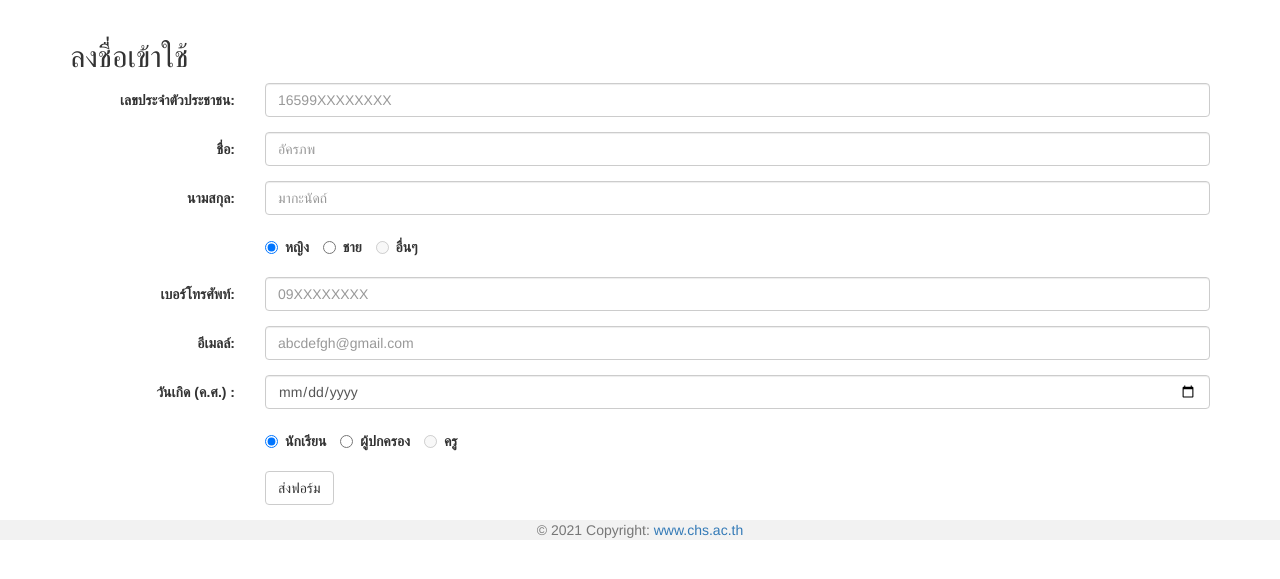
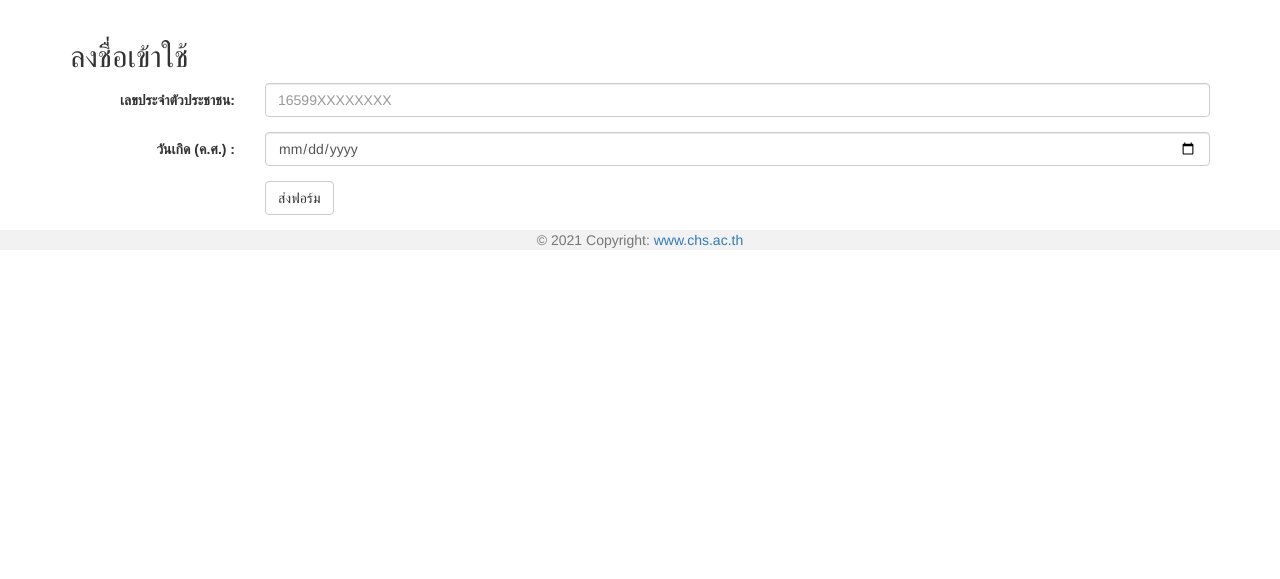
Before and after one commit to Rayss07/chs_reg, a Django app: page /login/ in a window 1280 px wide. Shown: the part 52-631 px from the top of the page. Run offline with Django 3.2, Linux system fonts and the light colour scheme; some libraries are stand-ins or nearby versions.

Commit message:
test workflow changed

```diff
--- a/templates/login.html
+++ b/templates/login.html
@@ -16,68 +16,11 @@
       </div>
 
       <div class="form-group">
-        <label class="control-label col-sm-2" for="name">ชื่อ:</label>
-        <div class="col-sm-10">
-          <input type="text" class="form-control" id="name" placeholder="อัครภพ" name="name">
-        </div>
-      </div>
-
-      <div class="form-group">
-        <label class="control-label col-sm-2" for="surname">นามสกุล:</label>
-        <div class="col-sm-10">
-          <input type="text" class="form-control" id="surname" placeholder="มากะนัดถ์" name="surname">
-        </div>
-      </div>
-
-      <div class="form-group">
-        <div class="col-sm-offset-2 col-sm-10 ">
-            <div class="radio-inline">
-                <label><input type="radio" value="หญิง" name="gender" checked>หญิง</label>
-              </div>
-              <div class="radio-inline">
-                <label><input type="radio" value="ชาย" name="gender">ชาย</label>
-              </div>
-              <div class="radio-inline disabled">
-                <label><input type="radio" value="อื่นๆ" name="gender" disabled>อื่นๆ</label>
-              </div>
-        </div>
-      </div>
-
-      <div class="form-group">
-        <label class="control-label col-sm-2" for="tel">เบอร์โทรศัพท์:</label>
-        <div class="col-sm-10">
-          <input type="text" class="form-control" id="tel" placeholder="09XXXXXXXX" name="tel">
-        </div>
-      </div>
-
-      <div class="form-group">
-        <label class="control-label col-sm-2" for="email">อีเมลล์:</label>
-        <div class="col-sm-10">
-          <input type="email" class="form-control" id="email" placeholder="abcdefgh@gmail.com" name="email">
-        </div>
-      </div>
-
-      <div class="form-group">
         <label class="control-label col-sm-2" for="birthdate">วันเกิด (ค.ศ.) :</label>
         <div class="col-sm-10">
         <input placeholder="Select date" type="date" id="birthdate" name="birthdate" class="form-control">
       </div>
      </div>
-
-      <div class="form-group">
-        <div class="col-sm-offset-2 col-sm-10">
-            <div class="radio-inline">
-                <label><input type="radio" value="นักเรียน" name="type" checked>นักเรียน</label>
-              </div>
-              <div class="radio-inline">
-                <label><input type="radio" value="ผู้ปกครอง" name="type">ผู้ปกครอง</label>
-              </div>
-              <div class="radio-inline disabled">
-                <label><input type="radio" value="ครู" name="type" disabled>ครู</label>
-              </div>
-        </div>
-      </div>
-
 
       <div class="form-group">
         <div class="col-sm-offset-2 col-sm-10">
```
